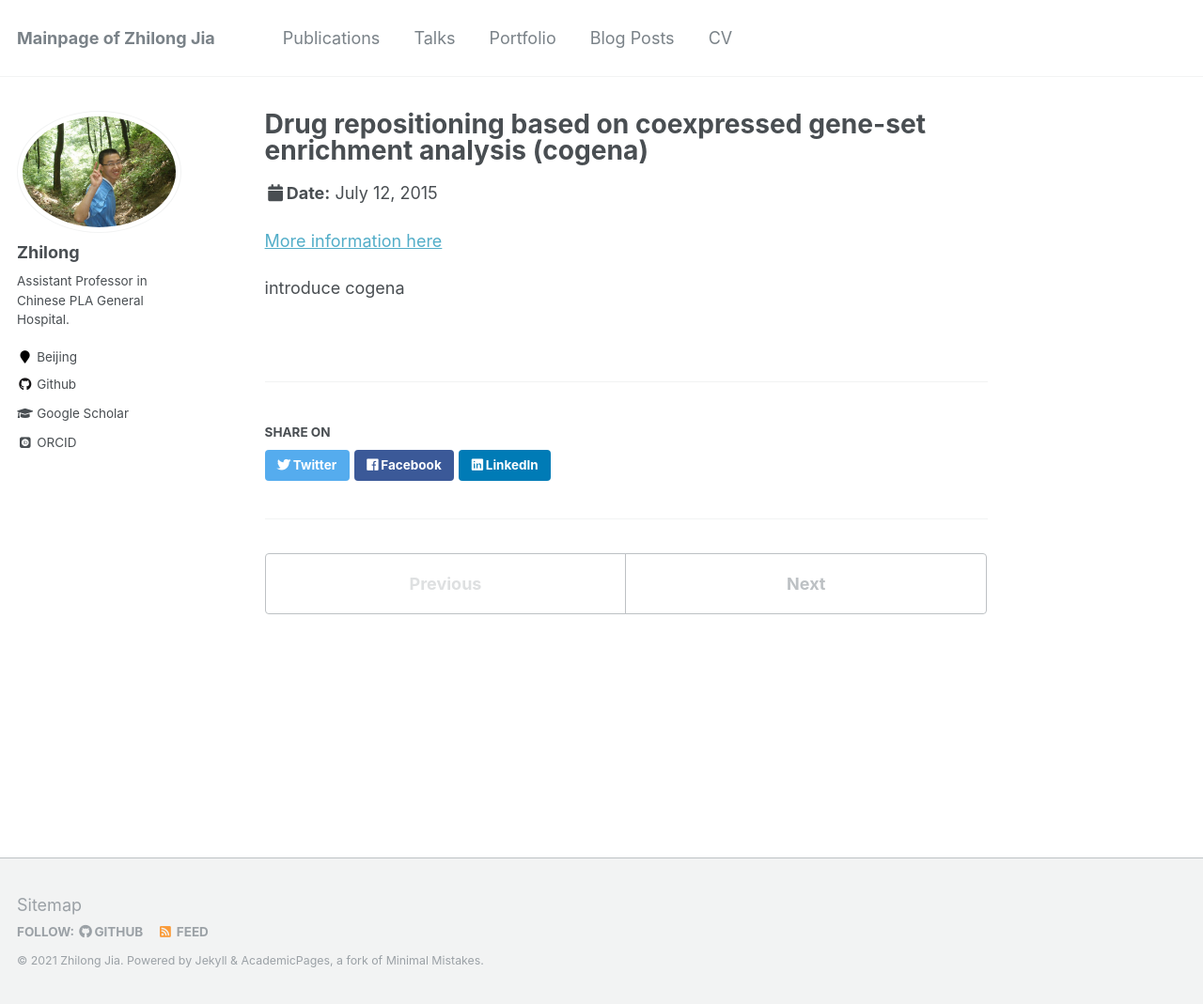
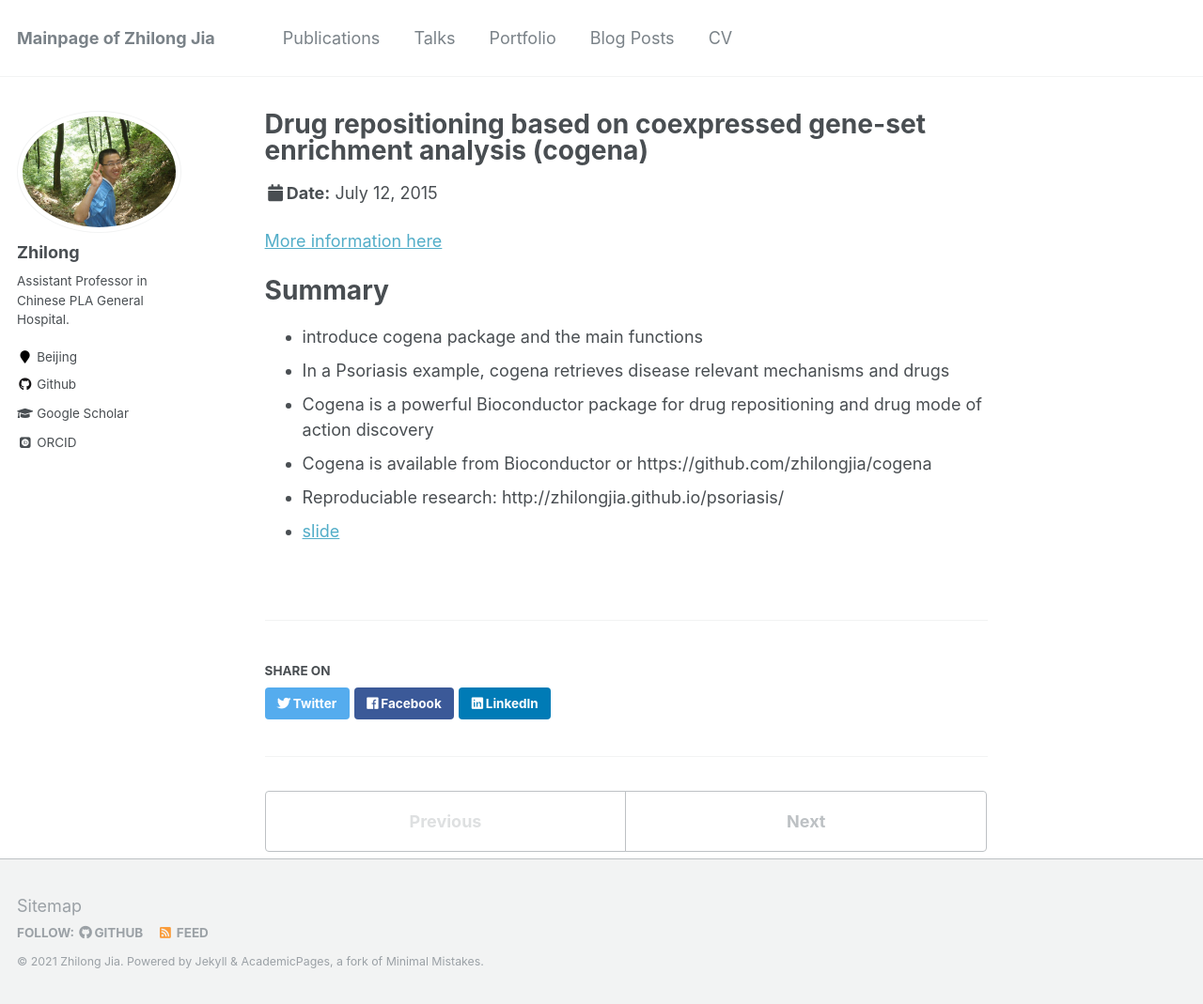
Before and after one commit to zhilongjia/zhilongjia.github.io, a Jekyll site: the page built from _talks/2015-07-12-cogena_bioc.md, in a window 1280 px wide and 1069 px high. Shown: the whole window at 94% size. Built offline with Jekyll 4.4.1, drawn with Linux system fonts in a browser that asks for light colours; some web fonts are replaced.

Commit message:
update talk:cogena_bioc

```diff
--- a/_talks/2015-07-12-cogena_bioc.md
+++ b/_talks/2015-07-12-cogena_bioc.md
@@ -10,4 +10,12 @@ location: "Cambridge"
 
 [More information here](https://sites.google.com/site/eurobioc2015/timetable)
 
-introduce cogena
+Summary
+======
+
+* introduce cogena package and the main functions
+* In a Psoriasis example, cogena retrieves disease relevant mechanisms and drugs
+* Cogena is a powerful Bioconductor package for drug repositioning and drug mode of action discovery
+* Cogena is available from Bioconductor or https://github.com/zhilongjia/cogena
+* Reproduciable research: http://zhilongjia.github.io/psoriasis/
+* [slide](https://github.com/zhilongjia/slides/blob/master/eurobioc2015_FlashlightII_cogena_ZhilongJia.pdf)
```
